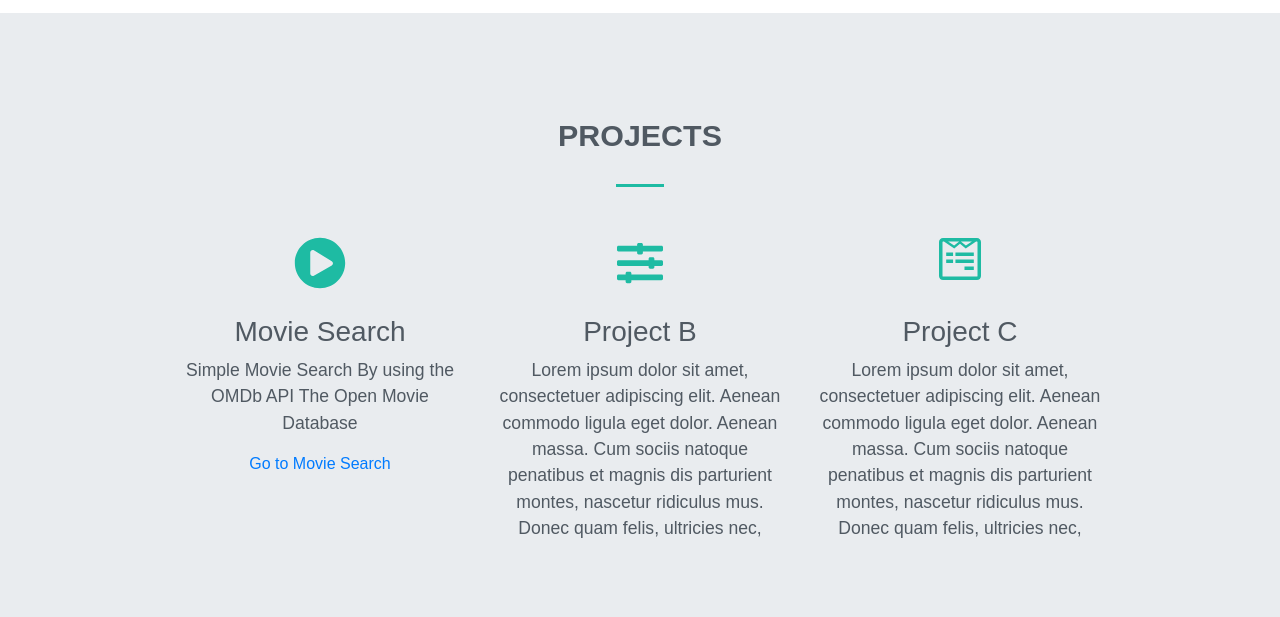
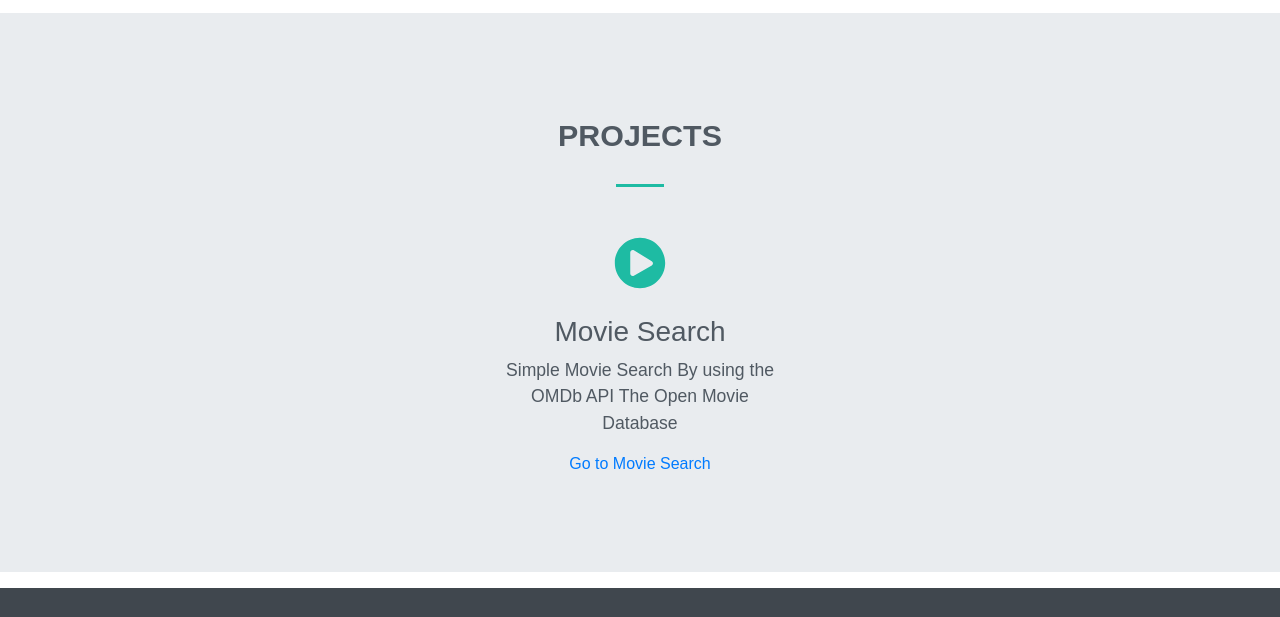
Before and after one commit to Stergianni/portfolio, a plain HTML site: page index.html in a window 1280 px wide. Shown: the part 1367-1984 px from the top of the page. Drawn offline with Linux system fonts and the light colour scheme.

Commit message:
Updated Projects Section
Remove dummy projects

```diff
--- a/index.html
+++ b/index.html
@@ -165,7 +165,7 @@
                 </div>
 
                 <div class="row text-center">
-                    <div class="col-md-4">
+                    <div class="col-md-4 mx-auto">
                         <div class="project">
                             <i class="fas fa-play-circle fa-4x" data-fa-transform="shrink-3 up-5"></i>
                             <h3>Movie Search</h3>
@@ -174,7 +174,7 @@
                                 Movie Search</a>
                         </div>
                     </div>
-                    <div class="col-md-4">
+                    <!-- <div class="col-md-4">
                         <div class="project">
                             <i class="fas fa-sliders-h fa-4x" data-fa-transform="shrink-4.5 up-5"></i>
                             <h3>Project B</h3>
@@ -195,7 +195,7 @@
                                 natoque penatibus et magnis dis parturient montes, nascetur ridiculus mus. Donec quam
                                 felis, ultricies nec,</p>
                         </div>
-                    </div>
+                    </div> -->
                 </div>
             </div>
             <!--- End Narrow -->
```
